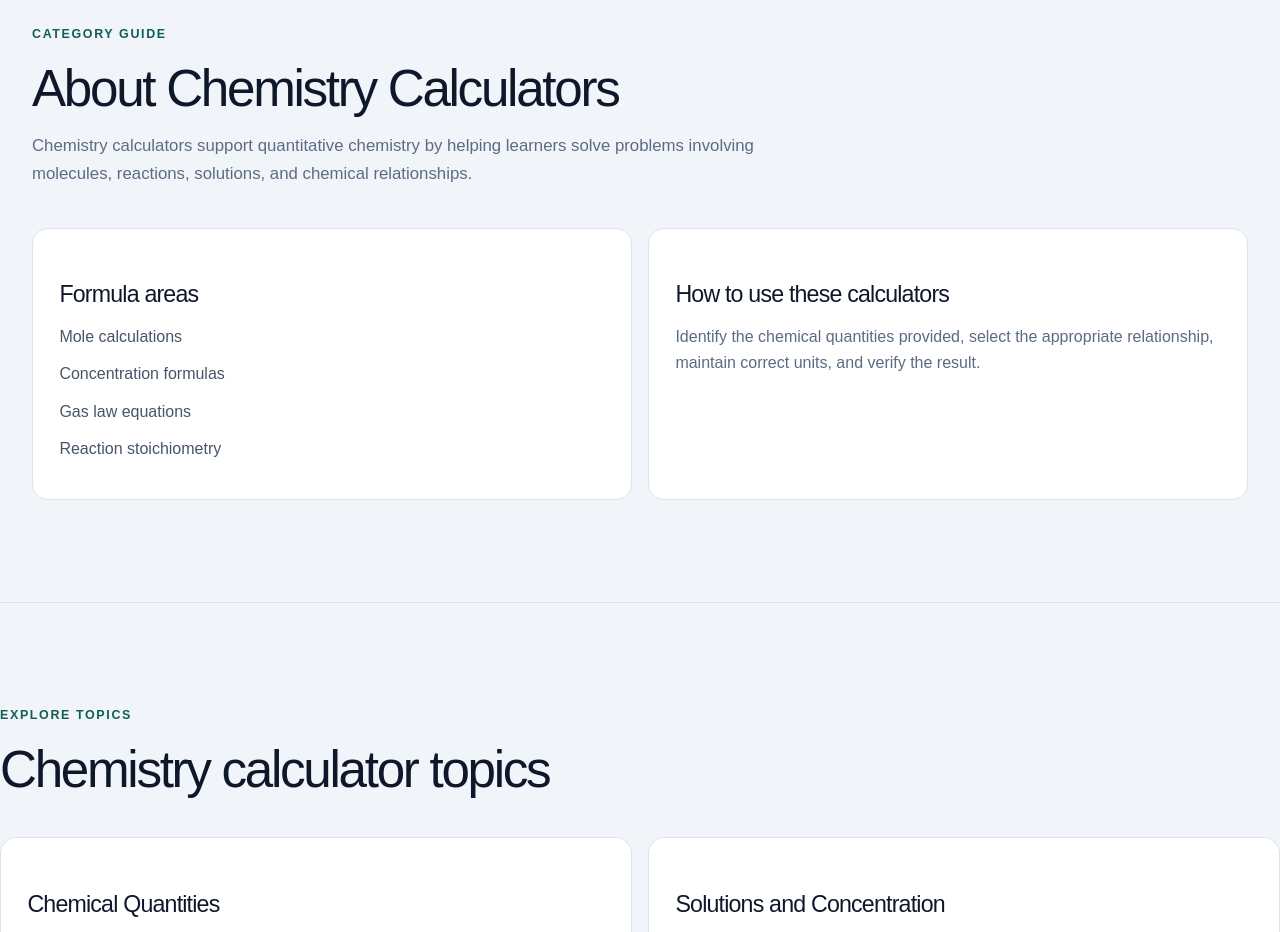
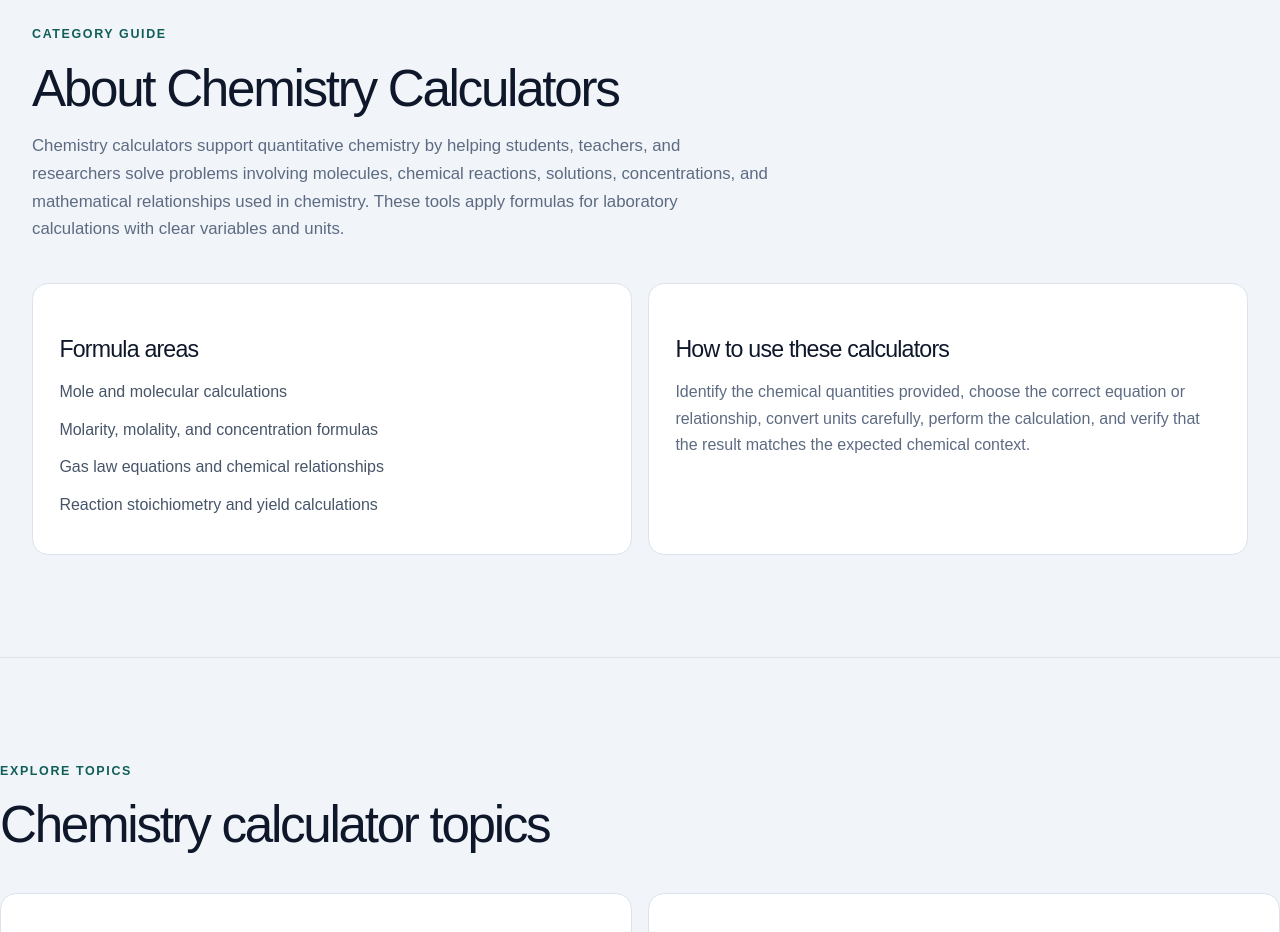
Before and after one commit to deeplevelpro-cpu/tools-for-science-lab, a Next.js app: page /calculators/chemistry in a window 1280 px wide. Shown: the part 1060-1992 px from the top of the page. Built offline with nearby package versions, Linux system fonts and the light colour scheme; no server answers.

Commit message:
SEO: expand calculator category content

```diff
--- a/src/content/calculators/categories.ts
+++ b/src/content/calculators/categories.ts
@@ -17,15 +17,15 @@ export const calculatorCategories: readonly CalculatorCategory[] = [
     description:
       "Solve physics problems involving motion, forces, energy, momentum, rotation, and measurement using accurate educational calculators.",
     introduction:
-      "Physics calculators help students explore relationships between measurable quantities, apply scientific equations, and understand mechanics concepts through guided calculations.",
+      "Physics calculators help students, teachers, and researchers solve problems involving classical mechanics, motion, forces, energy, momentum, gravity, and rotational systems. These tools apply scientific equations with measurable variables, SI units, and guided explanations to make physics calculations easier to understand.",
     formulaAreas: [
-      "Kinematic equations",
-      "Newtonian mechanics",
-      "Energy and momentum relationships",
-      "Rotational motion formulas",
+      "Kinematic equations and motion calculations",
+      "Newton's laws, forces, and dynamics",
+      "Work, energy, power, and momentum relationships",
+      "Gravity and rotational motion formulas",
     ],
     learningGuidance:
-      "Start by identifying known variables, selecting the correct formula, checking units, and interpreting the calculated result.",
+      "Identify the physical quantities provided, select the appropriate physics equation, convert values into consistent SI units, calculate the result, and interpret what the answer means in the real physical system.",
     keywords: [
       "physics calculators",
       "physics formulas",
@@ -40,15 +40,15 @@ export const calculatorCategories: readonly CalculatorCategory[] = [
     description:
       "Calculate chemistry values including concentration, reactions, molecular quantities, gas laws, and chemical formulas.",
     introduction:
-      "Chemistry calculators support quantitative chemistry by helping learners solve problems involving molecules, reactions, solutions, and chemical relationships.",
+      "Chemistry calculators support quantitative chemistry by helping students, teachers, and researchers solve problems involving molecules, chemical reactions, solutions, concentrations, and mathematical relationships used in chemistry. These tools apply formulas for laboratory calculations with clear variables and units.",
     formulaAreas: [
-      "Mole calculations",
-      "Concentration formulas",
-      "Gas law equations",
-      "Reaction stoichiometry",
+      "Mole and molecular calculations",
+      "Molarity, molality, and concentration formulas",
+      "Gas law equations and chemical relationships",
+      "Reaction stoichiometry and yield calculations",
     ],
     learningGuidance:
-      "Identify the chemical quantities provided, select the appropriate relationship, maintain correct units, and verify the result.",
+      "Identify the chemical quantities provided, choose the correct equation or relationship, convert units carefully, perform the calculation, and verify that the result matches the expected chemical context.",
     keywords: [
       "chemistry calculators",
       "chemistry formulas",
@@ -63,15 +63,15 @@ export const calculatorCategories: readonly CalculatorCategory[] = [
     description:
       "Use laboratory calculators for measurements, uncertainty, statistics, error analysis, and scientific data processing.",
     introduction:
-      "Laboratory calculators help analyze experimental measurements, improve data interpretation, and support scientific reporting workflows.",
+      "Laboratory calculators help students, researchers, and scientists analyze experimental measurements, evaluate uncertainty, process scientific data, and improve laboratory reporting workflows. These tools support accurate interpretation of experimental results using established statistical and measurement methods.",
     formulaAreas: [
-      "Measurement uncertainty",
-      "Statistical analysis",
-      "Error calculations",
-      "Scientific data processing",
+      "Measurement uncertainty and propagation",
+      "Statistical analysis and data evaluation",
+      "Experimental error calculations",
+      "Scientific data processing and interpretation",
     ],
     learningGuidance:
-      "Use accurate measurements, apply appropriate statistical methods, and evaluate uncertainty when interpreting experimental results.",
+      "Use reliable measurements, select appropriate statistical methods, calculate uncertainty or error values, and interpret experimental data while considering limitations and accuracy.",
     keywords: [
       "laboratory calculators",
       "measurement calculators",
```
